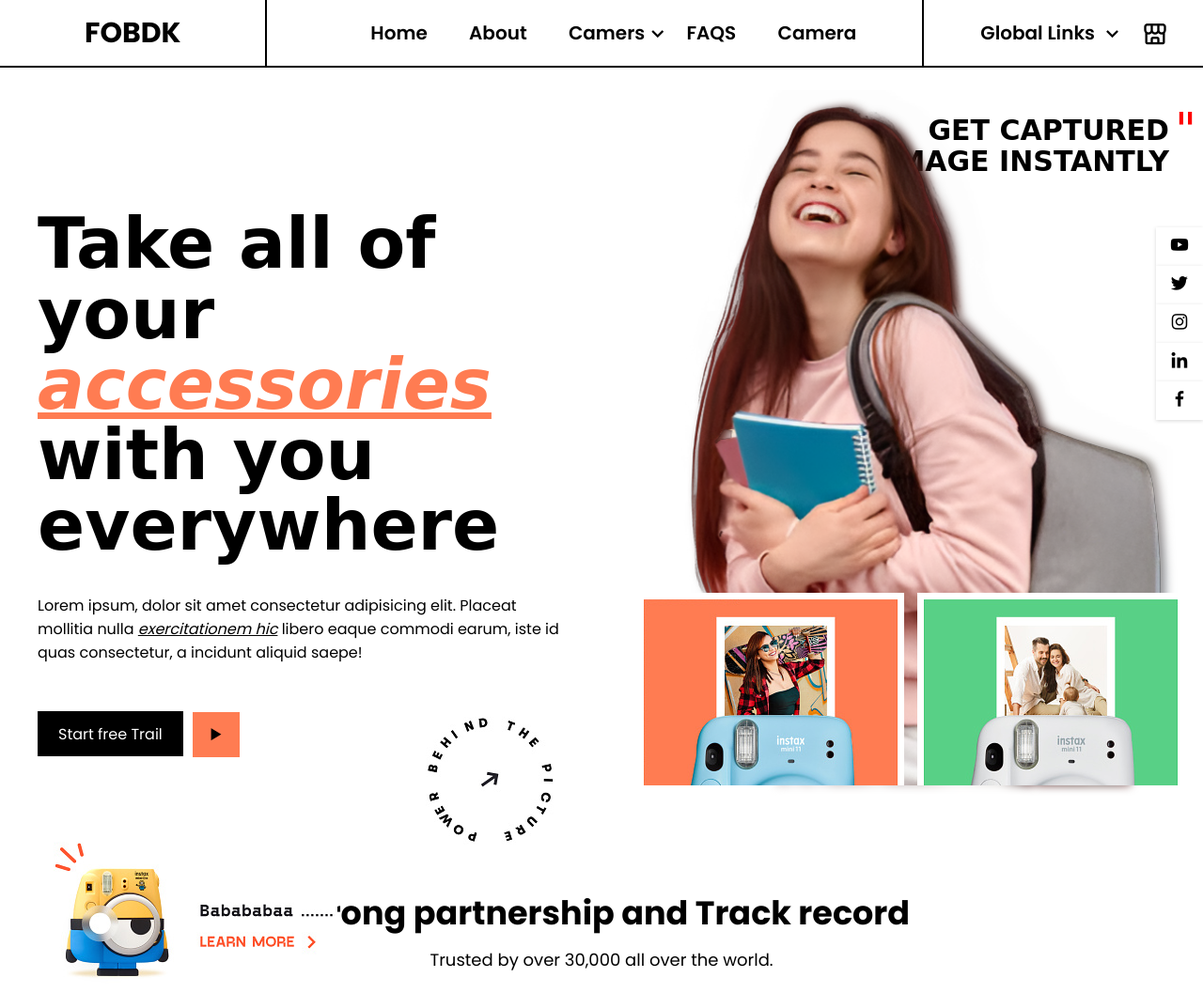
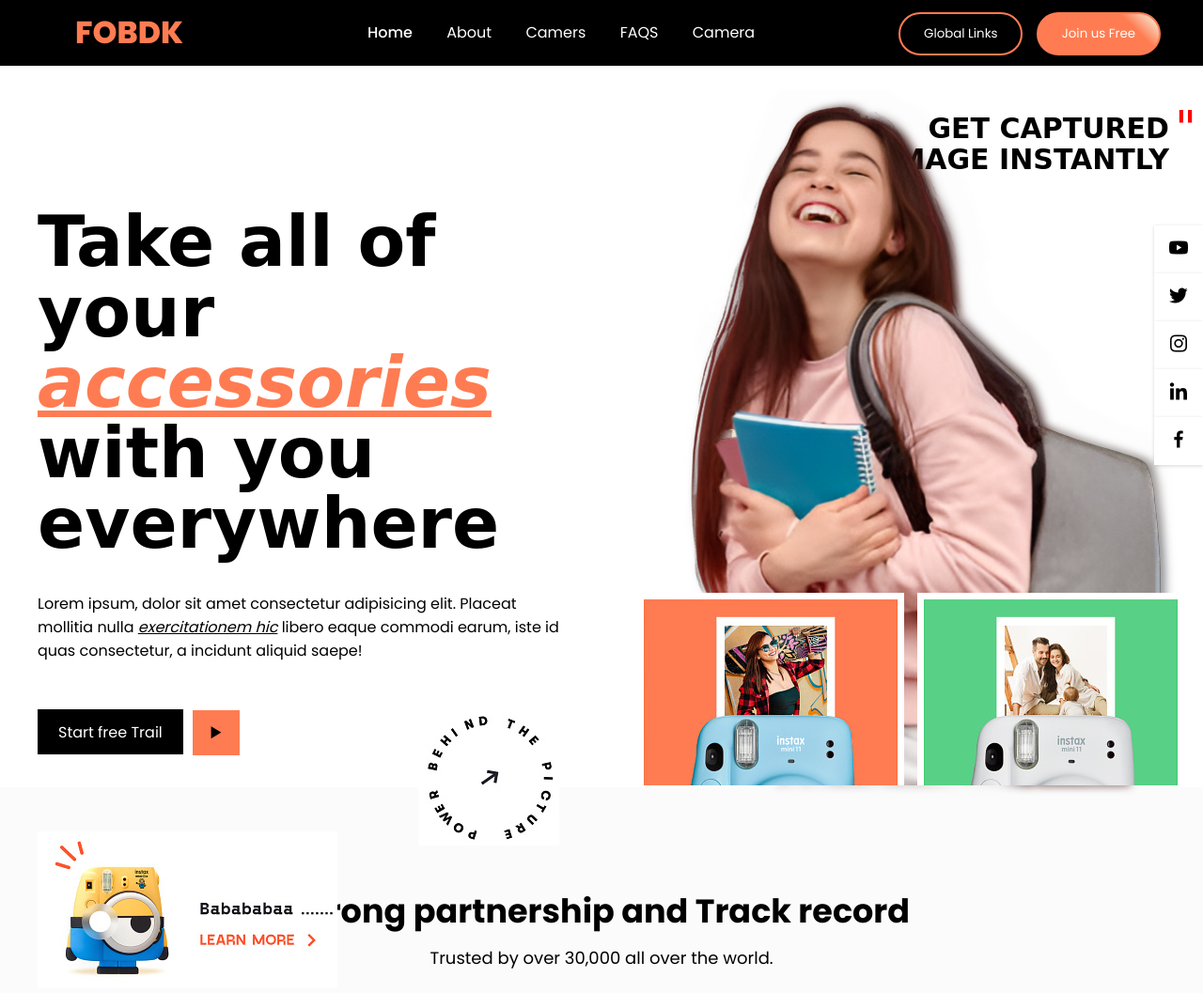
Before and after one commit to rehmanNRY/fobdk-html, a plain HTML site: page index.html in a window 1280 px wide. Shown: the top 1057 px of the page at 94% size. Drawn offline with nearby package versions, Linux system fonts and the light colour scheme; a web font is replaced by a local one.

Commit message:
Add files via upload

```diff
--- a/index.html
+++ b/index.html
@@ -9,19 +9,17 @@
 </head>
 <body>
     <header>
-        <div class="left">
-            <label for=""><a href="#">FOBDK</a></label>
-        </div>
+        <label for=""><a href="#">FOBDK</a></label>
         <ul>
             <li><a href="#">Home</a></li>
             <li><a href="#">About</a></li>
-            <li><a href="#">Camers <span><i class='bx bx-chevron-down'></i></span></li>
+            <li><a href="#">Camers</li>
             <li><a href="#">FAQS</a></li>
             <li><a href="#">Camera</a></li>
         </ul>
         <div class="right">
-            <a href="#">Global Links <span><i class='bx bx-chevron-down'></i></span></a>
-            <span class="right_icon"><i class='bx bx-store-alt'></i></span>
+            <button type="button">Global Links</button>
+            <button type="button">Join us Free</button>
         </div>
     </header>
     <div class="social_box">
--- a/style.css
+++ b/style.css
@@ -12,58 +12,56 @@ header {
     display: flex;
     height: 70px;
     line-height: 70px;
-    border-bottom: 2px solid black;
     justify-content: space-between;
+    background-color: black;
+    padding: 0 40px;
+    z-index: 99;
 }
-header .left {
-    border-right: 2px solid black;
+header label a {
+    font-weight: 800;
+    font-size: 33px;
+    color: #FF7C52;
+    margin-left: 40px;
 }
-header .left label {
-    padding: 0 60px;
-}
-header .left label a {
-    font-size: 35px;
-    font-weight: 700;
-    margin: 0 30px;
-    font-size: 30px;
+header ul{
+    margin: 0 335px;
+    position: absolute;
 }
 header ul li {
     display: inline-block;
-    margin-left: 40px;
+    margin: 0 16px;
 }
 header ul li a {
-    font-size: 20px;
-    font-weight: 600;
+    color: white;
 }
-header ul li a span {
-    position: absolute;
-    line-height: 80px;
+header ul li a:hover {
+    color: #FF7C52;
+    text-decoration: underline;
 }
-header ul li a span i {
-    font-size: 27px;
+header ul li:nth-child(1) a {
+    font-weight: 500;
 }
-header .right {
-    padding: 0 60px;
-    border-left: 2px solid black;
-    margin-right: 30px;
+header .right button {
+    padding: 11px 25px;
+    border-radius: 30px;
+    color: white;
+    cursor: pointer;
+    border: 2px solid #FF7C52;
+    background-color: #FF7C52;
+    background-image: linear-gradient(45deg, #FF7C52 76%, #f6ffeb 100%);
+    margin: 0 5px;
 }
-header .right a {
-    font-weight: 600;
-    font-size: 20px;
-    margin-right: 25px;
+header .right button:nth-child(1){
+    background-color: transparent;
+    background-image: none;
 }
-
-header .right a span i {
-    position: absolute;
-    line-height: 72px;
-    margin-left: 5px;
-    font-size: 27px;
+header .right button:nth-child(1):hover{
+    background-color: #FF7C52;
+    background-image: linear-gradient(45deg, #FF7C52 76%, #f6ffeb 100%);
 }
-header .right span.right_icon i {
-    margin: 0 25px;
-    line-height: 75px;
-    position: absolute;
-    font-size: 28px;
+header .right button:hover{
+    background-color: transparent;
+    background-image: none;
 }
 /* Home */
 .home {
@@ -197,7 +195,6 @@ header .right span.right_icon i {
 }
 .girl_pic_home2 {
     right: 32px;
-    filter: brightness(-67577777777777777777777756547756);
     filter: blur(5px);
 }
 /* Social kit */
@@ -211,10 +208,10 @@ header .right span.right_icon i {
     list-style: none;
     background-color: white;
     box-shadow: rgba(0, 0, 0, 0.16) 0px 1px 4px;
-    padding: 4px 14px;
+    padding: 8px 14px;
 }
 .social_box li a {
-    font-size: 22px;
+    font-size: 24px;
     color: black;
 }
 /* BANNER */
@@ -262,9 +259,8 @@ p.para_text {
 /* Clients */
 .clients {
     text-align: center;
-    padding: 85px 0;
-    margin-top: 20px;
-    background-color: #fff;
+    padding: 105px 0;
+    background-color: #fbfbfb;
 }
 .clients h1 {
     padding-bottom: 10px;
@@ -283,10 +279,9 @@ p.para_text {
     justify-content: space-around;
 }
 .clients .client div {
-    padding: 50px 10px;
+    padding: 36px 10px;
     border-radius: 10px;
     width: 250px;
-    background-color: white;
 }
 .clients .client div p {
     padding-top: 16px;
```
Also changed, not shown: screenshot.png.
